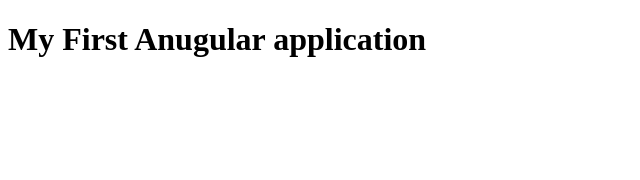
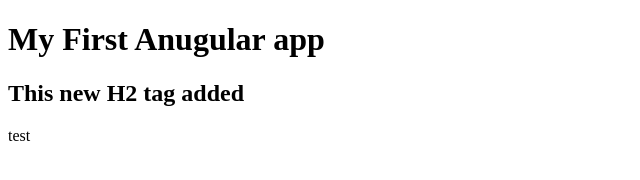
Before and after one commit to MaheshTare03/MyFirstHelloProject, a plain HTML site: page index.html in a window 1280 px wide. Shown: the whole page, without its empty margins (0-640 px from the left). Drawn offline with Linux system fonts and the light colour scheme.

Commit message:
added h2 and h header tag

```diff
--- a/index.html
+++ b/index.html
@@ -7,6 +7,8 @@
     <title>Document</title>
 </head>
 <body>
-    <h1>My First Anugular application</h1>
+    <h1>My First Anugular app</h1>
+    <h2>This new H2 tag added</h2>
+    <h>test</h>
 </body>
 </html>
```
